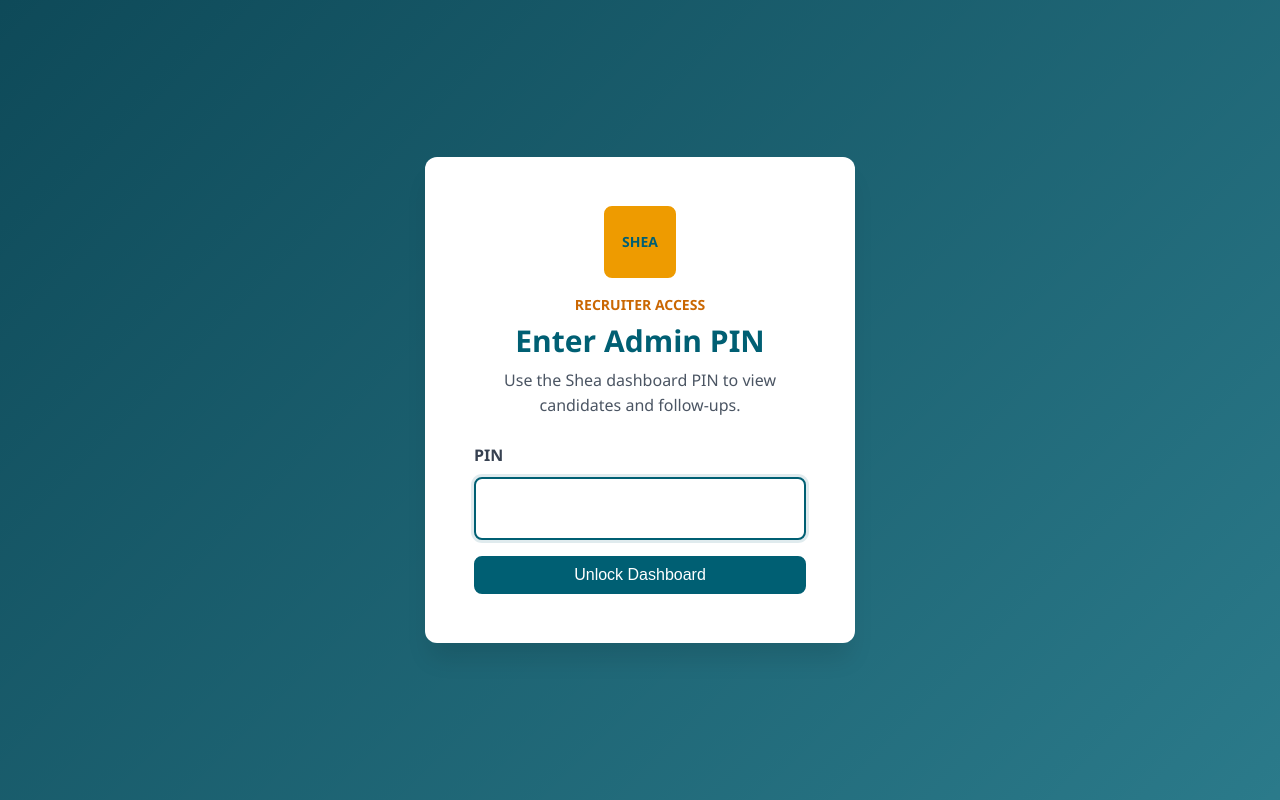
After one commit to Ethan-da-Tech-Wizard/Recruitment_for_Greatness, a Flask app: page /login in a window 1280 px wide. The commit adds this page. Run offline with Flask 3, Linux system fonts and the light colour scheme.

Commit message:
Add admin PIN login

```diff
--- a/admin_app/app.py
+++ b/admin_app/app.py
@@ -11,7 +11,7 @@ from io import StringIO
 # Add parent directory to path for imports
 sys.path.insert(0, os.path.dirname(os.path.dirname(__file__)))
 
-from flask import Flask, render_template, request, redirect, url_for, flash, jsonify, Response
+from flask import Flask, render_template, request, redirect, url_for, flash, jsonify, Response, session
 from shared.database import (
     get_all_candidates, get_candidate_by_id, update_candidate_status,
     update_candidate_notes, get_status_counts, delete_candidate,
@@ -23,9 +23,49 @@ app = Flask(__name__,
             template_folder='../templates/admin',
             static_folder='../static')
 app.secret_key = 'shea-parc-admin-2026'
+ADMIN_PIN = os.environ.get('ADMIN_PIN', '1234')
 
 # Ensure database exists
 init_database()
+
+
+@app.before_request
+def require_admin_pin():
+    """Require the recruiter PIN before showing admin data."""
+    open_endpoints = {'login', 'health_check', 'static'}
+    if request.endpoint in open_endpoints:
+        return None
+    if session.get('admin_authenticated'):
+        return None
+    return redirect(url_for('login', next=request.full_path if request.query_string else request.path))
+
+
+@app.route('/login', methods=['GET', 'POST'])
+def login():
+    """PIN login page for recruiters."""
+    next_url = request.args.get('next') or url_for('dashboard')
+    if not next_url.startswith('/'):
+        next_url = url_for('dashboard')
+    if request.method == 'POST':
+        pin = request.form.get('pin', '')
+        next_url = request.form.get('next') or url_for('dashboard')
+        if not next_url.startswith('/'):
+            next_url = url_for('dashboard')
+        if pin == ADMIN_PIN:
+            session['admin_authenticated'] = True
+            flash('Welcome back to the Shea dashboard.', 'success')
+            return redirect(next_url)
+        flash('That PIN did not match. Please try again.', 'error')
+
+    return render_template('login.html', next_url=next_url)
+
+
+@app.route('/logout')
+def logout():
+    """Log recruiters out of the admin dashboard."""
+    session.pop('admin_authenticated', None)
+    flash('You have been logged out.', 'success')
+    return redirect(url_for('login'))
 
 
 @app.route('/')
--- a/static/css/admin.css
+++ b/static/css/admin.css
@@ -60,6 +60,94 @@
 .btn-export:hover, .btn-refresh:hover, .btn-back:hover {
     background: rgba(255, 255, 255, 0.2);
     color: var(--white);
+}
+
+/* PIN Login */
+.admin-login-body {
+    background:
+        linear-gradient(135deg, rgba(0, 63, 79, 0.94), rgba(0, 95, 115, 0.82)),
+        var(--gold-light);
+    min-height: 100vh;
+}
+
+.pin-login {
+    align-items: center;
+    display: flex;
+    justify-content: center;
+    min-height: 100vh;
+    padding: var(--spacing-lg);
+}
+
+.pin-card {
+    background: var(--white);
+    border: 1px solid rgba(255, 255, 255, 0.28);
+    border-radius: var(--radius-lg);
+    box-shadow: var(--shadow-xl);
+    max-width: 430px;
+    padding: var(--spacing-2xl);
+    text-align: center;
+    width: 100%;
+}
+
+.pin-logo {
+    height: 72px;
+    margin: 0 auto var(--spacing-md);
+    width: 72px;
+}
+
+.pin-kicker {
+    color: var(--gold-dark);
+    display: block;
+    font-size: var(--font-size-sm);
+    font-weight: 800;
+    margin-bottom: var(--spacing-xs);
+    text-transform: uppercase;
+}
+
+.pin-card h1 {
+    color: var(--maroon);
+    margin-bottom: var(--spacing-sm);
+}
+
+.pin-card p {
+    color: var(--gray-600);
+    margin-bottom: var(--spacing-lg);
+}
+
+.pin-flashes {
+    margin: 0 0 var(--spacing-md);
+}
+
+.pin-form {
+    display: grid;
+    gap: var(--spacing-sm);
+    text-align: left;
+}
+
+.pin-form label {
+    color: var(--gray-700);
+    font-weight: 700;
+}
+
+.pin-form input {
+    border: 2px solid var(--gray-300);
+    border-radius: var(--radius-md);
+    font-size: var(--font-size-xl);
+    letter-spacing: 0;
+    padding: var(--spacing-md);
+    text-align: center;
+}
+
+.pin-form input:focus {
+    border-color: var(--maroon);
+    box-shadow: 0 0 0 3px rgba(0, 95, 115, 0.12);
+    outline: none;
+}
+
+.pin-form .btn {
+    justify-content: center;
+    margin-top: var(--spacing-sm);
+    width: 100%;
 }
 
 /* Admin Main Layout */
--- a/templates/admin/candidate.html
+++ b/templates/admin/candidate.html
@@ -28,6 +28,7 @@
                     </svg>
                     Back to List
                 </a>
+                <a href="{{ url_for('logout') }}" class="btn btn-back">Log Out</a>
             </div>
         </div>
     </header>
--- a/templates/admin/dashboard.html
+++ b/templates/admin/dashboard.html
@@ -36,6 +36,7 @@
                     </svg>
                     Refresh
                 </button>
+                <a href="{{ url_for('logout') }}" class="btn btn-refresh">Log Out</a>
             </div>
         </div>
     </header>
--- /dev/null
+++ b/templates/admin/login.html
@@ -0,0 +1,39 @@
+<!DOCTYPE html>
+<html lang="en">
+<head>
+    <meta charset="UTF-8">
+    <meta name="viewport" content="width=device-width, initial-scale=1.0">
+    <title>Admin Login | Shea PARC Recruitment</title>
+    <link rel="stylesheet" href="{{ url_for('static', filename='css/common.css') }}">
+    <link rel="stylesheet" href="{{ url_for('static', filename='css/admin.css') }}">
+</head>
+<body class="admin-login-body">
+    <main class="pin-login">
+        <section class="pin-card" aria-labelledby="pin-title">
+            <div class="logo-placeholder admin-logo pin-logo">
+                <span>SHEA</span>
+            </div>
+            <span class="pin-kicker">Recruiter Access</span>
+            <h1 id="pin-title">Enter Admin PIN</h1>
+            <p>Use the Shea dashboard PIN to view candidates and follow-ups.</p>
+
+            {% with messages = get_flashed_messages(with_categories=true) %}
+                {% if messages %}
+                    <div class="flash-messages pin-flashes">
+                        {% for category, message in messages %}
+                            <div class="flash-message {{ category }}">{{ message }}</div>
+                        {% endfor %}
+                    </div>
+                {% endif %}
+            {% endwith %}
+
+            <form method="POST" action="{{ url_for('login') }}" class="pin-form">
+                <input type="hidden" name="next" value="{{ next_url }}">
+                <label for="pin">PIN</label>
+                <input id="pin" name="pin" type="password" inputmode="numeric" pattern="[0-9]*" autocomplete="current-password" autofocus required>
+                <button type="submit" class="btn btn-primary">Unlock Dashboard</button>
+            </form>
+        </section>
+    </main>
+</body>
+</html>
```
